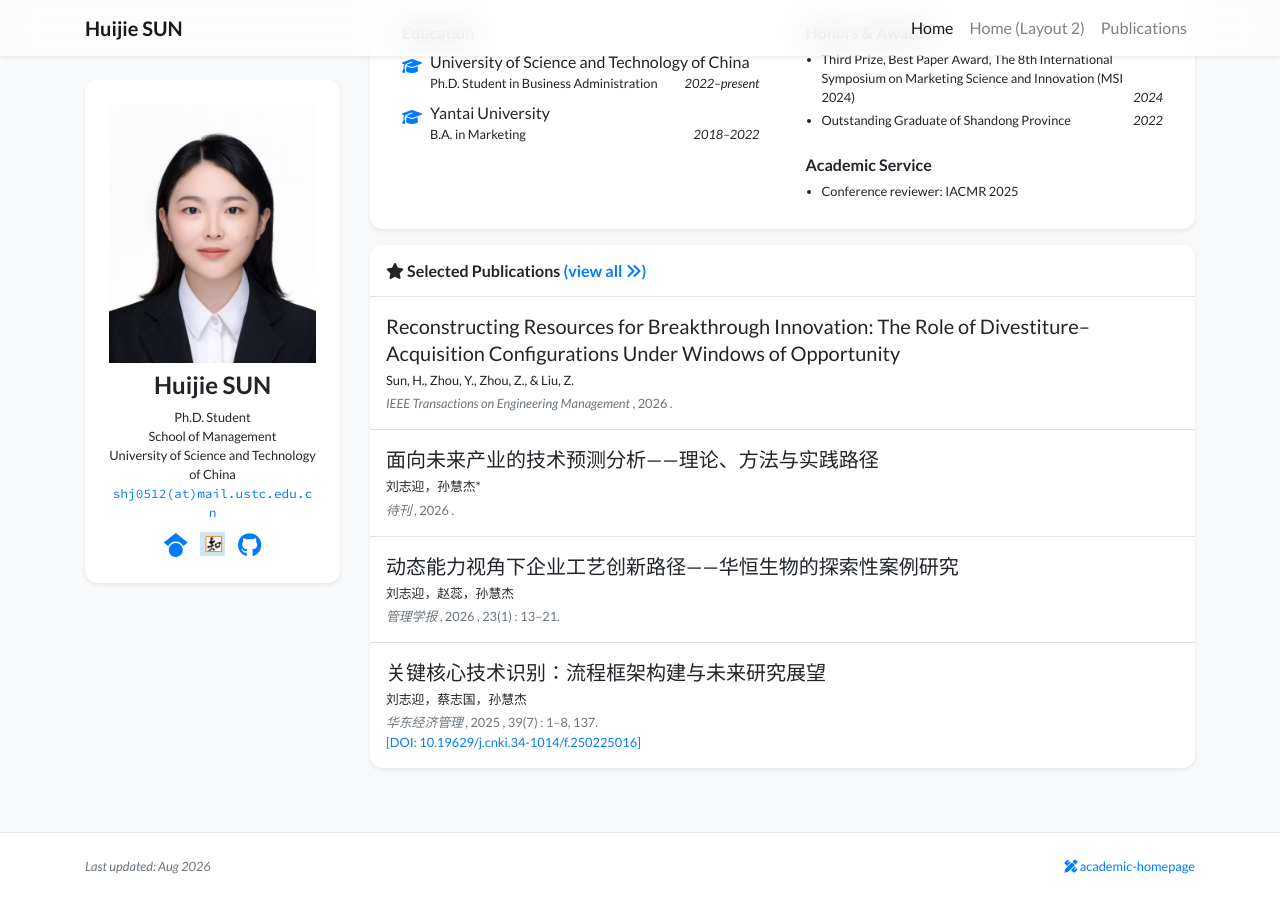
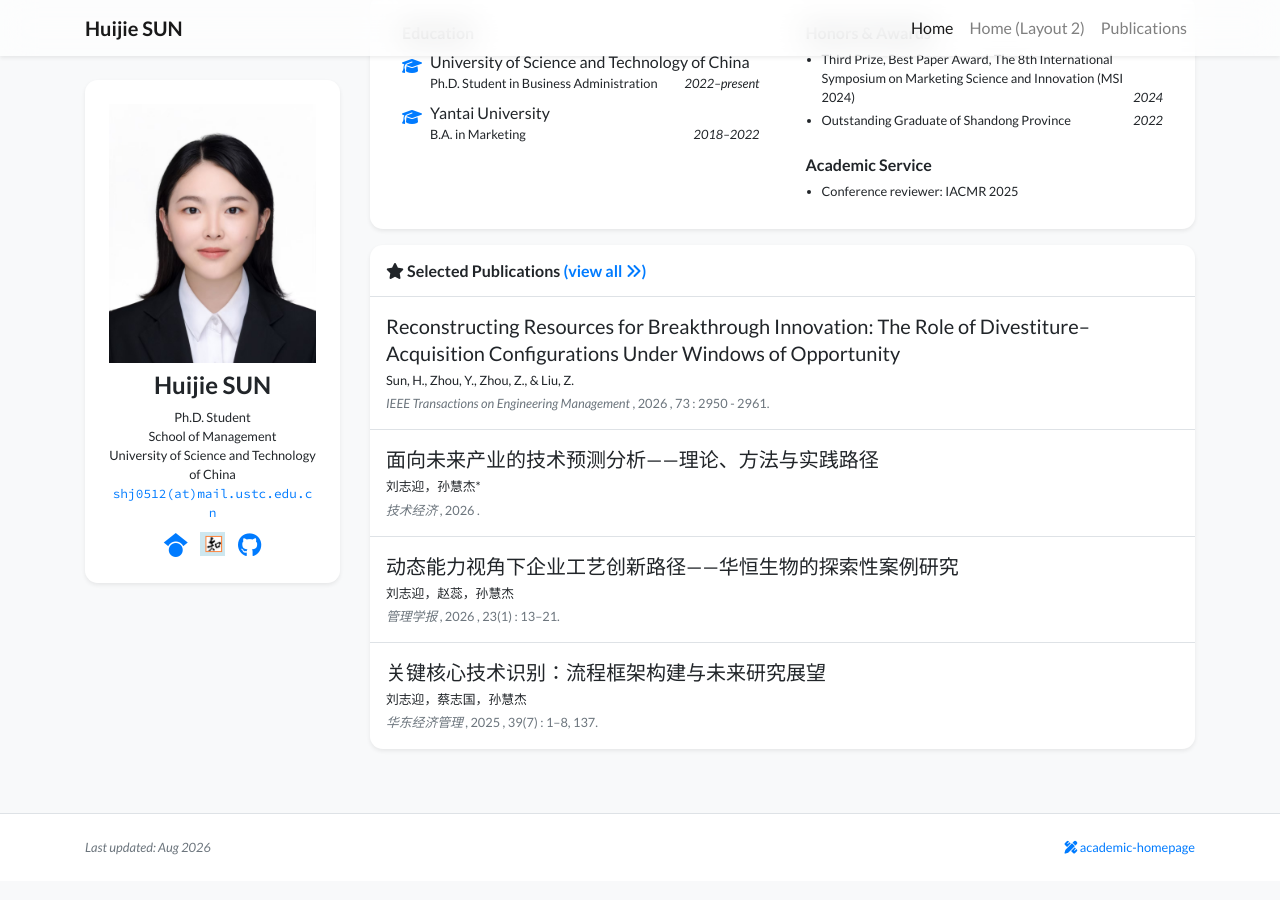
Before and after one commit to shj0512/shj0512.github.io, a Jekyll site: the page built from index.html, in a window 1280 px wide and 900 px high, scrolled down 521 px. Built offline with Jekyll 4.4.1, drawn with Linux system fonts in a browser that asks for light colours; nearby versions of some CDN libraries; a style sheet for code colours, icons or effects is not loaded.

Commit message:
Update research_outputs.yml

```diff
--- a/_data/research_outputs.yml
+++ b/_data/research_outputs.yml
@@ -6,10 +6,12 @@ published:
   authors: "Sun, H., Zhou, Y., Zhou, Z., & Liu, Z."
   venue: "IEEE Transactions on Engineering Management"
   year: "2026"
+  volume: "73"
+  pages: "2950 - 2961"
 
 - title: "面向未来产业的技术预测分析——理论、方法与实践路径"
   authors: "刘志迎，孙慧杰*"
-  venue: "待刊"
+  venue: "技术经济"
   year: "2026"
 
 - title: "动态能力视角下企业工艺创新路径——华恒生物的探索性案例研究"
@@ -27,8 +29,6 @@ published:
   volume: "39"
   issue: "7"
   pages: "1–8, 137"
-  doi: "10.19629/j.cnki.34-1014/f.250225016"
-  doi_url: "https://doi.org/10.19629/j.cnki.34-1014/f.250225016"
 
 policy_reports:
 - title: "合肥打造全域场景创新之城研究"
@@ -38,7 +38,7 @@ policy_reports:
 
 working_papers:
 - title: "When Sole Actual Controllers Take Charge: Corporate Social Responsibility, Financial Risk and Artificial Intelligence Technology Innovation"
-  authors: "Ziyu Zhou; Huijie Sun; Zhiying Liu; Jiahui Liu; Yajing Li"
+  authors: "Ziyu Zhou; Huijie Sun; Zhiying Liu; Jiahui Liu; Yajing Li*"
   status: "Minor revision"
 
 - title: "Make-or-Buy in Digitalization: Constructing Digital Resources for Traditional Manufacturing Incumbents"
@@ -46,5 +46,5 @@ working_papers:
   status: "Scheduled for presentation at the SMS 46th Annual Conference, October 2026"
 
 - title: "Too Much of a Good Thing? Chief Technology Officers’ General Ability and Firm Innovation: Moderating Effects of AI and Gender Diversity"
-  authors: "Hang Yang; Huijie Sun; Zhiying Liu; Jialing Liu"
+  authors: "Hang Yang; Huijie Sun; Zhiying Liu; Jialing Liu*"
   status: "Under review"
```
